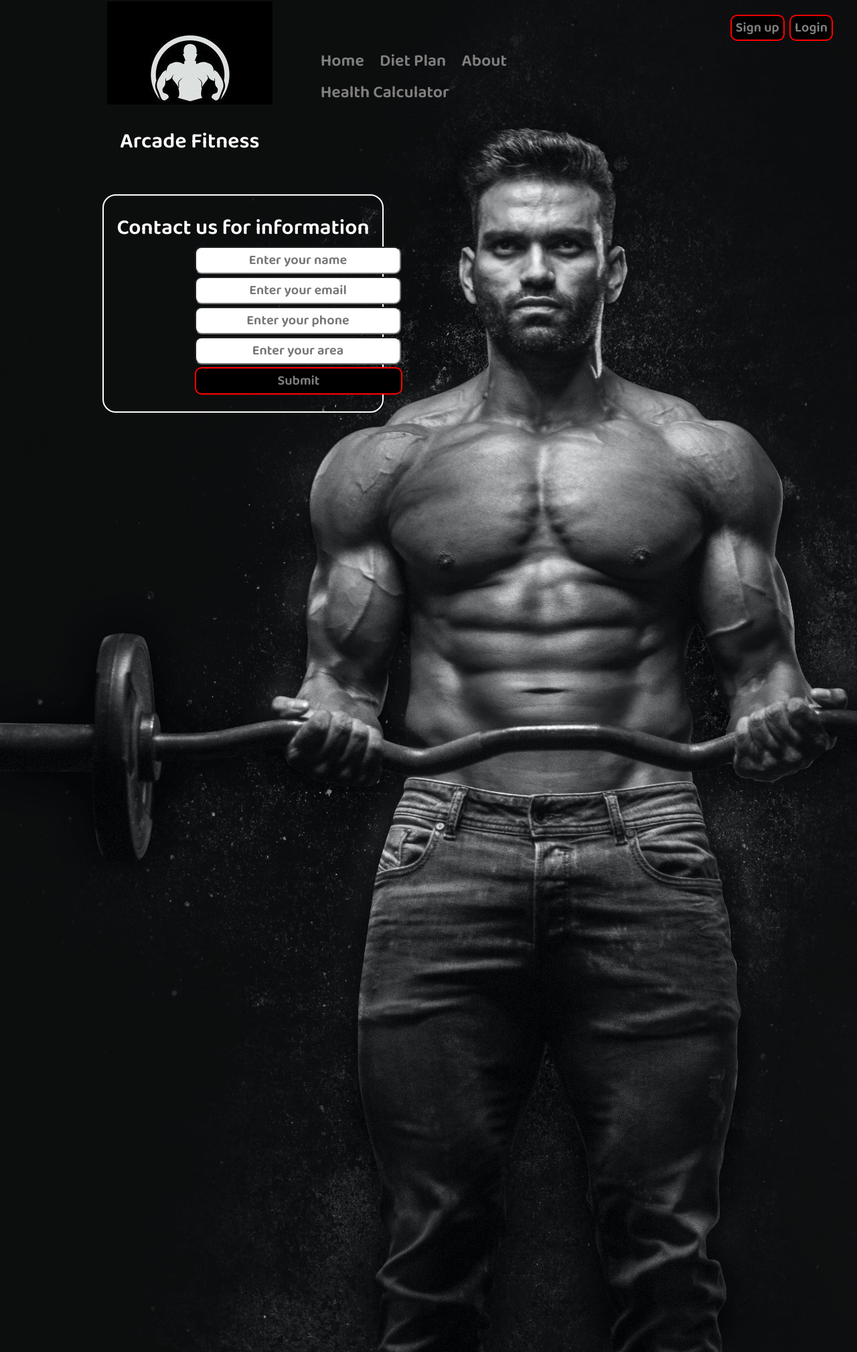
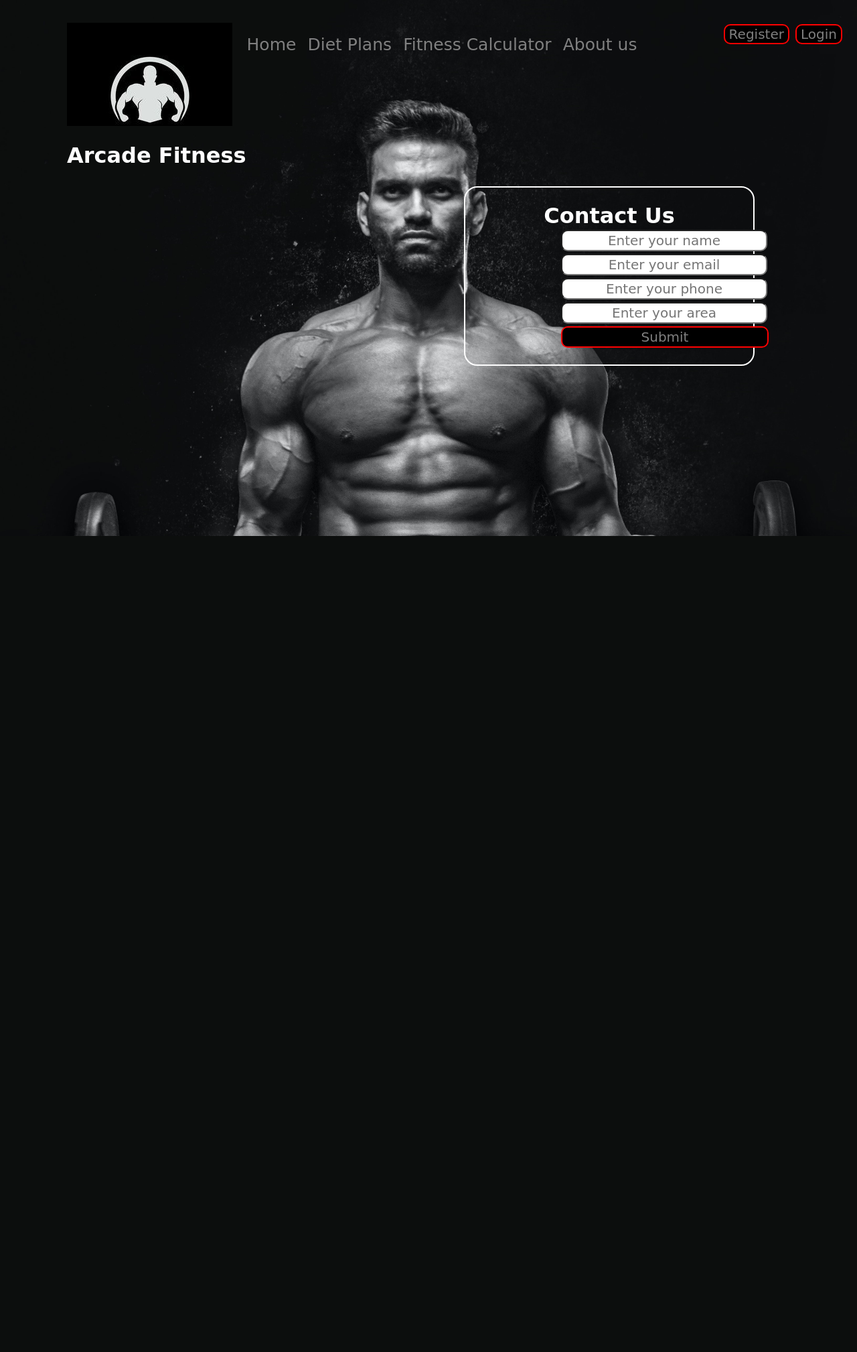
Before and after one commit to IlmanAhmad/ArcadeFitness, a Django app: template gym/templates/gym/home.html in a window 1280 px wide. Shown: the whole page at 67% size. After the commit the page ends 800 px from the top, so only its background shows below. Run offline with Django 3.2, Linux system fonts and the light colour scheme; the template is opened without the code that fills it, so the values that code supplies are empty.

Commit message:
Redesigned homepage using flexbox

```diff
--- a/gym/static/gym/home.css
+++ b/gym/static/gym/home.css
@@ -1,45 +1,55 @@
-.left {
-    display: inline-block;
-    position: absolute;
-    left: 160px;
-    top: 2px;
-    /* border: 2px solid green; */
-
+body{
+    font-family: 'Baloo Bhai 2', cursive;
+    color: white;
+    margin: 0px;
+    padding: 0px;
+    background: url("/static/gym/bg.jpg") no-repeat;
+    background-size: cover;
 }
 
-.mid {
-    display: block;
-    width: 33%;
-    margin: 68px auto;
-    /* border: 2px solid red; */
-
+.container {
+    display: flex;
+    flex-wrap: wrap;
 }
 
-.right {
-    display: inline-block;
+.left{
+    /* border: 2px solid red; */
     position: absolute;
-    right: 34px;
-    top: 20px;
-    /* border: 2px solid yellow; */
-
+    top: 34px;
+    left: 100px;
 }
 
-.navbar li{
-    display: inline-block;
-    padding: 3px 10px;
+.left img {
 
-
+    filter: invert(100%);
+}
+.mid{
+    position:sticky;
+    margin: 34px auto;
+    /* border: 2px solid green; */
 }
 
-.navbar li a{
-    color: grey;
+.nav li {
+    display: inline-flex;
+    padding: 2px 6px;
     font-size: 25px;
-    text-decoration: none;
-
+    list-style-type: none;
 }
 
-.navbar li a:hover{
+.nav li a{
+    color: grey;
+    text-decoration: none;
+}
+
+.nav li a:hover{
     color: white;
+}
+
+.right{
+    position: absolute;
+    top: 34px;
+    right: 20px;
+    /* border: 2px solid yellow; */
 }
 
 .btn{
@@ -56,26 +66,21 @@
     color: white;
 }
 
-.left img {
-
-    filter: invert(100%);
-}
-
-.left h1 {
-    text-align: center;
-}
-
-.container{
+.containerm{
+    position: absolute;
+    top: 150px;
+    right: 0px;
     border: 2px solid white;
     margin: 128px 153px;
-    padding: 23px 16px;
+    padding: 23px;
     width: 30%;
     border-radius: 20px;
 }
-.container form {
+.containerm form {
+    text-align: center;
     margin: auto 120px;
 }
-.container h1 {
+.containerm h1 {
     text-align: center;
     margin: 0px;
 }
--- a/gym/templates/gym/home.html
+++ b/gym/templates/gym/home.html
@@ -1,51 +1,35 @@
 {% load static %}
 <!DOCTYPE html>
 <html lang="en">
-
 <head>
     <meta charset="UTF-8">
     <meta name="viewport" content="width=device-width, initial-scale=1.0">
     <title>Arcade Fitness</title>
-
 </head>
-<link href="https://fonts.googleapis.com/css2?family=Baloo+Bhai+2:wght@600&display=swap" rel="stylesheet">
 <link rel="stylesheet" href="{% static 'gym/home.css' %}">
-<style>
-    body {
-        font-family: 'Baloo Bhai 2', cursive;
-        color: white;
-        margin: 0px;
-        padding: 0px;
-        height: 1950px;
-        width: 100%;
-        background-image: url({% static 'gym/bg.jpg' %});
-        background-repeat: no-repeat;
-        background-size: cover;
-    }
-</style>
-
 <body>
-    <header>
+    <div class="container">
         <div class="left">
             <img src="{% static 'gym/logo.jpg' %}" alt="">
             <h1>Arcade Fitness</h1>
         </div>
         <div class="mid">
-            <ul class="navbar">
-                <li class="nav"><a href="#">Home</a></li>
-                <li class="nav"><a href="#">Diet Plan</a></li>
-                <li class="nav"><a href="#">About</a></li>
-                <li class="nav"><a href="#">Health Calculator</a></li>
-            </ul>
+            <div class="navbar">
+                <ul class="nav">
+                    <li class="nav"><a href="#">Home</a></li>
+                    <li class="nav"><a href="#">Diet Plans</a></li>
+                    <li class="nav"><a href="#">Fitness Calculator</a></li>
+                    <li class="nav"><a href="#">About us</a></li>
+                </ul>
+            </div>
         </div>
         <div class="right">
-            <button class="btn">Sign up</button>
+            <button class="btn">Register</button>
             <button class="btn">Login</button>
         </div>
-    </header>
-
-    <div class="container">
-        <h1>Contact us for information</h1>
+    </div>
+    <div class="containerm">
+        <h1>Contact Us</h1>
         <form action="#">
             <div class="form-group">
                 <!-- <Lable for="name">Name</Lable> -->
@@ -68,6 +52,6 @@
             </div>
         </form>
     </div>
+
 </body>
-
 </html>
```
Also changed, not shown: 1 other file.
